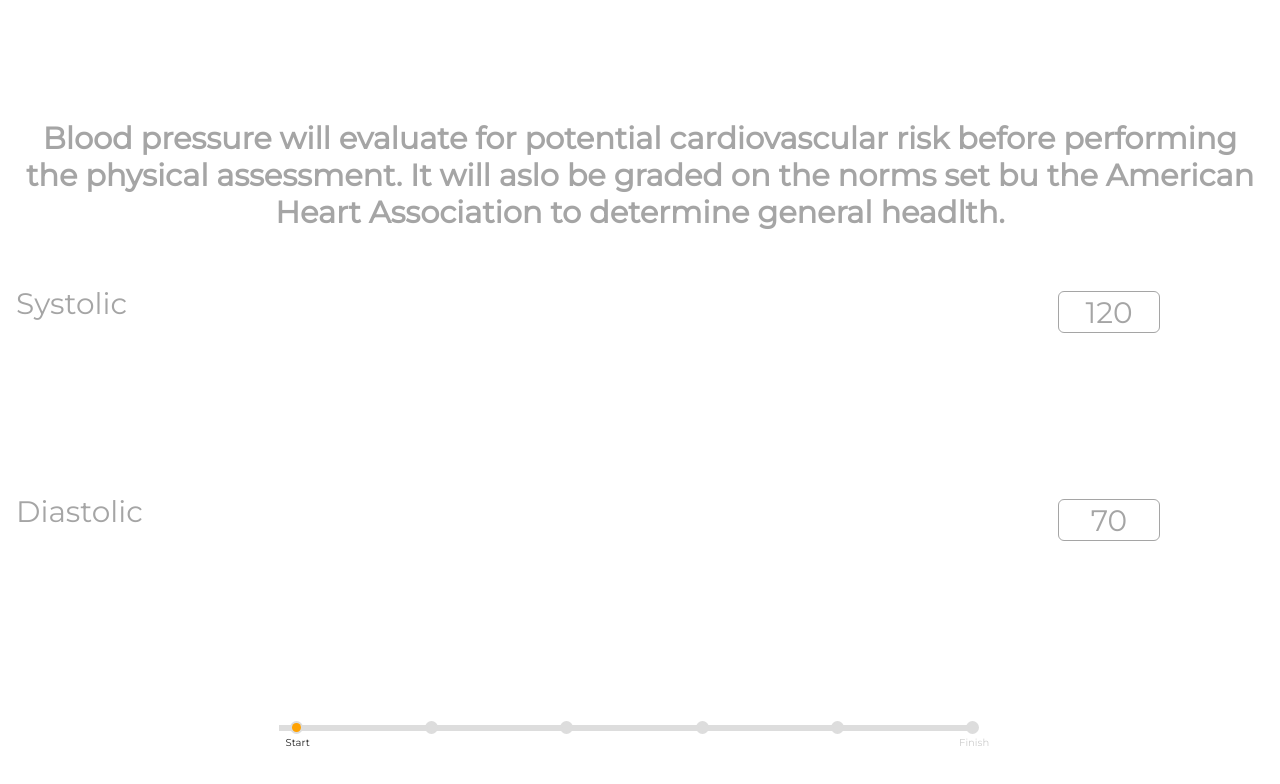
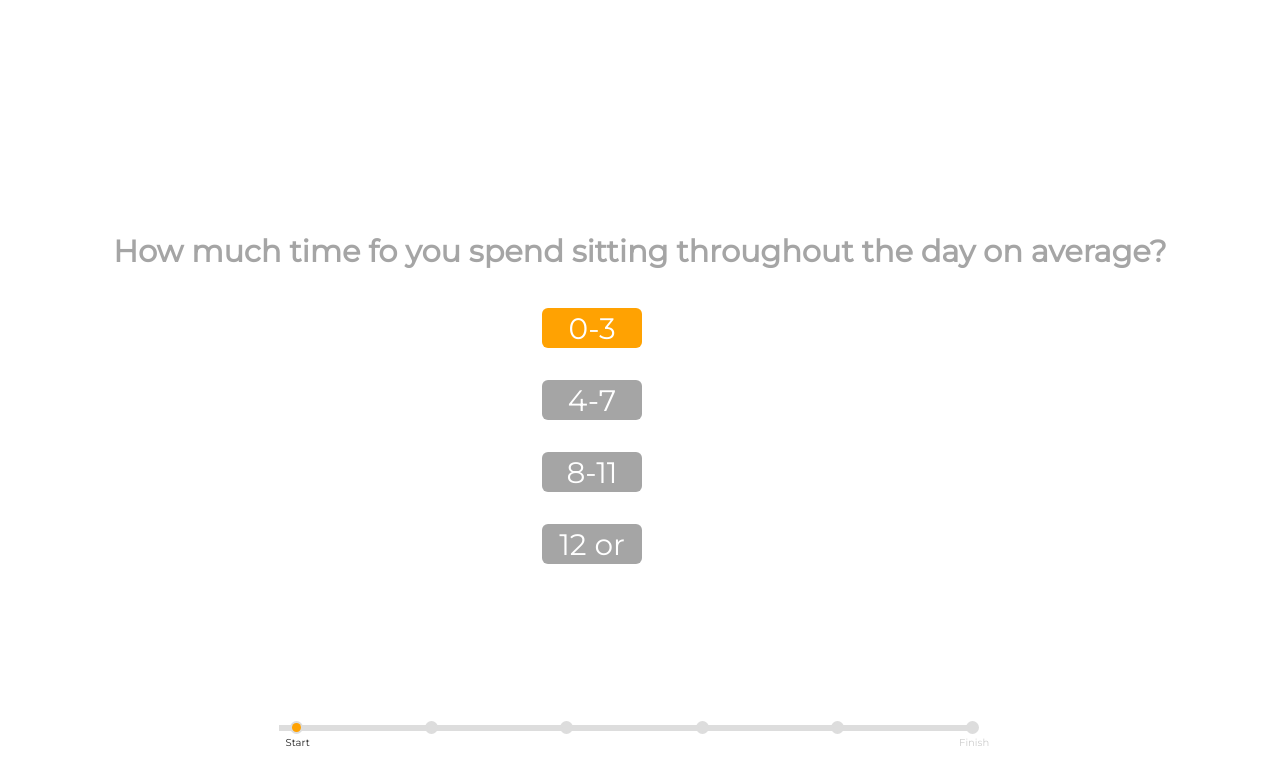
Before and after one commit to exildev/LeONPantallas, a plain HTML site: page lifestyle3.html in a window 1280 px wide. Drawn offline with nearby package versions, Linux system fonts and the light colour scheme.

Commit message:
Lifestyle3 dev #2

```diff
--- a/index.html
+++ b/lifestyle3.html
@@ -12,18 +12,23 @@
 </head>
 <body>
     <div class="cb_container">
-        <div class="cb_text cb_flex">
-            <p>Blood pressure will evaluate for potential cardiovascular risk before performing the physical assessment. It will aslo be graded on
-                the norms set bu the American Heart Association to determine general headlth.</p>
+        <div class="cb_flex"></div>
+        <div class="cb_text">
+            <p>How much time fo you spend sitting throughout the day on average?</p>
         </div>
-        <div class="cb_btn_stact cb_flex">
-            <div class="cb_btn_stact_name">Systolic</div>
-            <div class="cb_btn">120</div>
+        <div class="cb_btn_stact cb_flex_hcenter">
+            <div class="cb_btn cb_accent">0-3 Hrs</div>
         </div>
-        <div class="cb_btn_stact cb_flex">
-            <div class="cb_btn_stact_name">Diastolic</div>
-            <div class="cb_btn">70</div>
+        <div class="cb_btn_stact cb_flex_hcenter">
+            <div class="cb_btn cb_gray">4-7 Hrs</div>
         </div>
+        <div class="cb_btn_stact cb_flex_hcenter">
+            <div class="cb_btn cb_gray">8-11 Hrs</div>
+        </div>
+        <div class="cb_btn_stact cb_flex_hcenter">
+            <div class="cb_btn cb_gray">12 or more Hours</div>
+        </div>
+        <div class="cb_flex"></div>
         <div class="cb_progress_bar">
     		<hr class="cb_all_steps">
     		<hr class="cb_current_steps">
```
